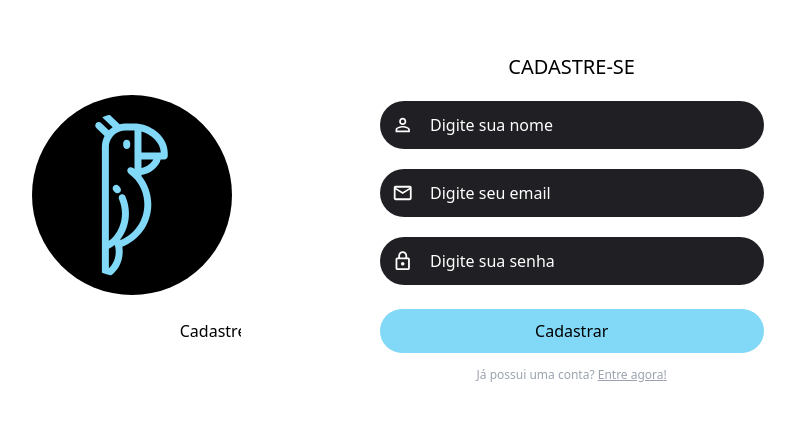
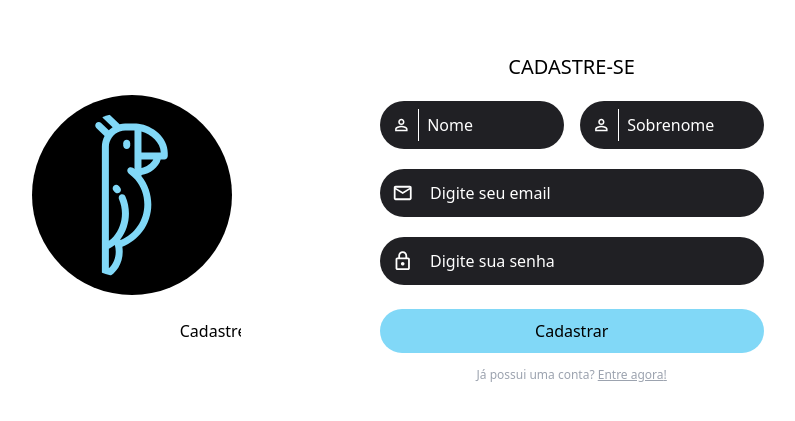
Before and after one commit to bc-fullstack-03/natanael-de-paulo-frontend, a React (Vite) app: page /signup in a window 1280 px wide. Shown: the part 185-606 px from the top of the page, without its empty margins (243-1038 px from the left). Built offline with nearby package versions, Linux system fonts and the light colour scheme.

Commit message:
refact: Desktop component

```diff
--- a/src/components/AuthForm/SignUpForm/DesktopComponent/index.tsx
+++ b/src/components/AuthForm/SignUpForm/DesktopComponent/index.tsx
@@ -9,12 +9,23 @@ import { Btn } from '../../../Btn'
 export function DesktopComponent() {
   return (
     <div className="flex flex-col gap-4">
-      <WrapperInput
-        icon={MdOutlinePersonOutline}
-        htmlFor="name"
-        id="name"
-        placeholder="Digite sua nome"
-      />
+      <div className="flex justify-between gap-4">
+        <WrapperInput
+          icon={MdOutlinePersonOutline}
+          htmlFor="firstName"
+          id="firstName"
+          placeholder="Nome"
+          className="w-3/5"
+        />
+
+        <WrapperInput
+          icon={MdOutlinePersonOutline}
+          htmlFor="lastName"
+          id="lastName"
+          placeholder="Sobrenome"
+          className="w-3/5"
+        />
+      </div>
 
       <WrapperInput
         icon={MdOutlineEmail}
```
